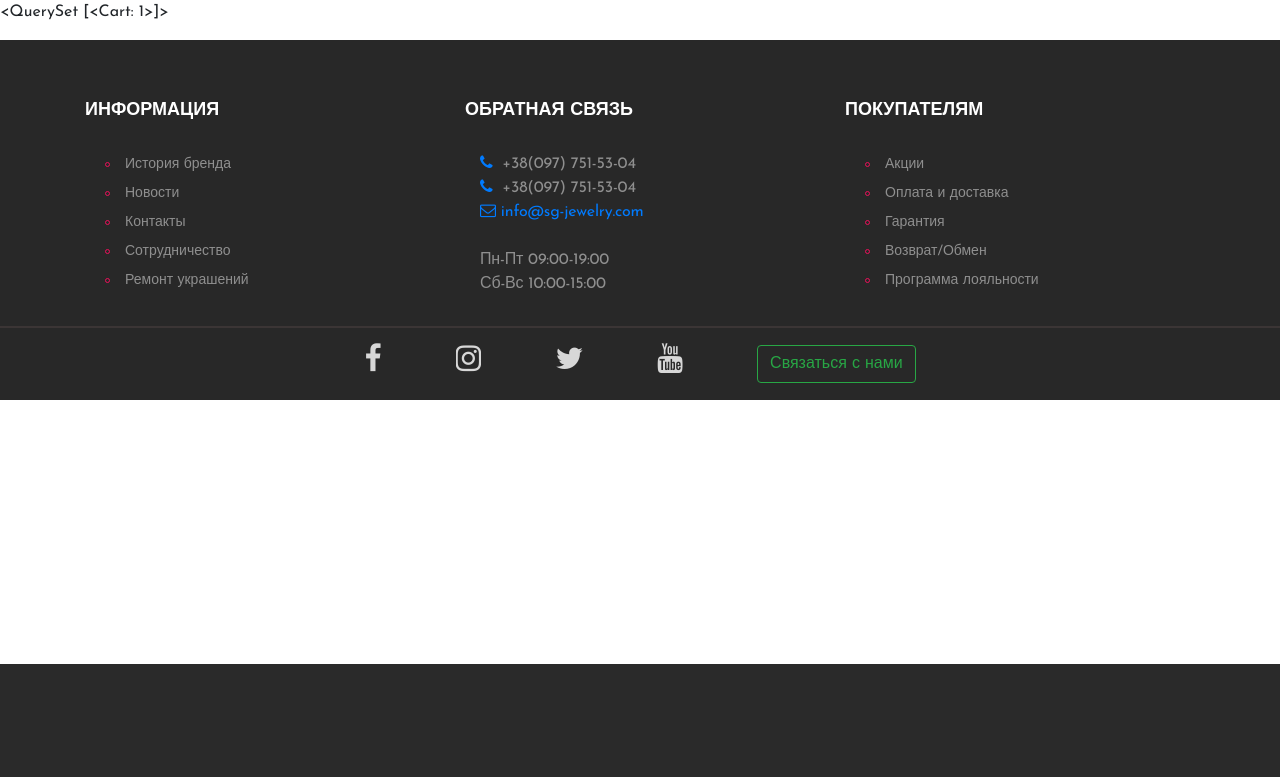
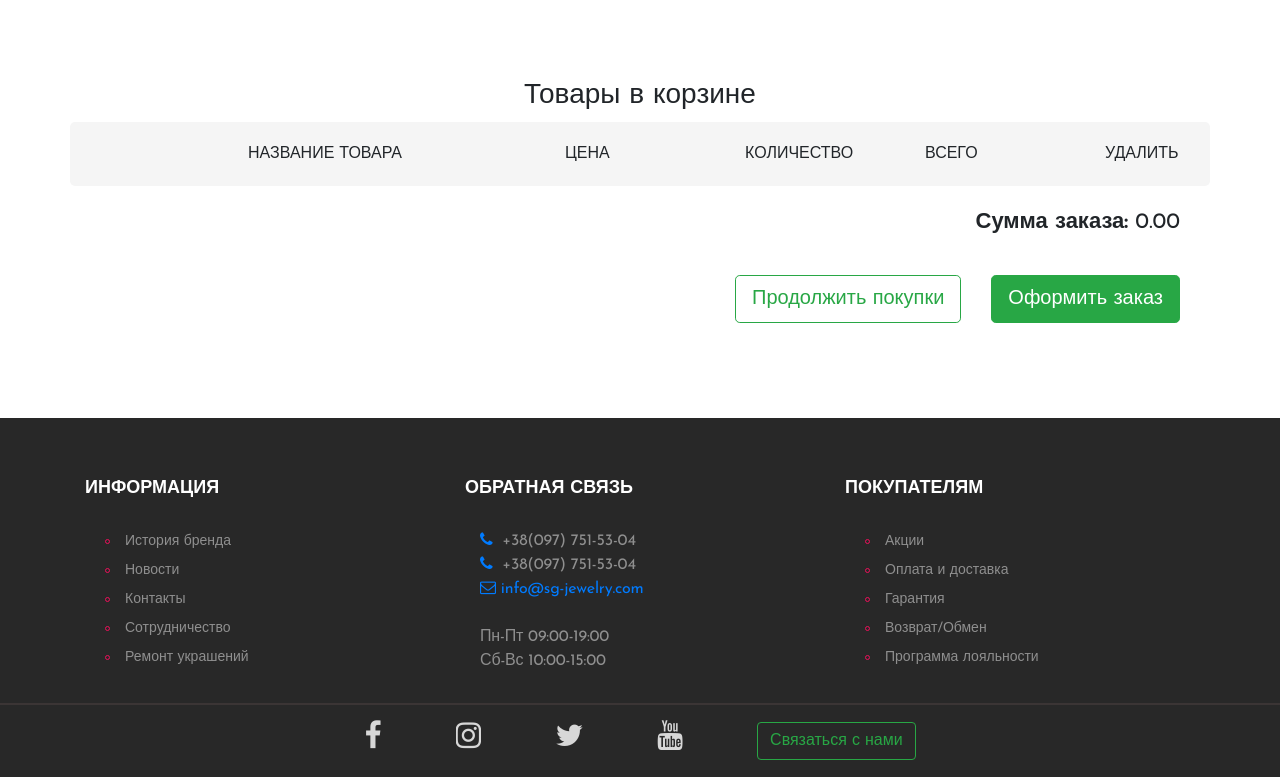
Before and after one commit to Masergik/djangolearning, a Django app: page /cart/ in a window 1280 px wide. Shown: the part 136-913 px from the top of the page. Before the commit the page ends 800 px from the top, so only its background shows below. Run offline with Django 3.2, Linux system fonts and the light colour scheme; data comes from the database, SQL or seed files in the repository; tables that the repository leaves empty hold one stand-in row (values such as "Sample post"); some libraries are stand-ins or nearby versions.

Commit message:
Add checkout-page; add delete-product-button; fixed some bugs

```diff
--- a/jewelry_store/core/static/css/style.css
+++ b/jewelry_store/core/static/css/style.css
@@ -84,8 +84,8 @@
 .cart-items {
     position: absolute;
     top: 42px;
-    left: -350px;
-    width: 500px;
+    left: -400px;
+    width: 550px;
     border: 1px solid #28a745;
     border-radius: .25rem;
     background-color: #56ce71;;
@@ -720,6 +720,13 @@
 .btn-wide {
     margin: 15px;
 }
+
+.btn-order{
+    margin: 50px 135px 15px 35px;
+    width: 405px;
+    height: 70px;
+    font-size: 30px;
+}
 /* ----------------
   ENDcheckout.html
 ---------------------*/
--- a/jewelry_store/core/static/js/main.js
+++ b/jewelry_store/core/static/js/main.js
@@ -34,9 +34,6 @@
 	});
 })(jQuery);
 
-
-
-
 	/*------------------
 		Product Form
 	--------------------*/
@@ -44,6 +41,46 @@
 
 	var form = $('#form_buy_product');
 	console.log(form);
+
+	function cartUpdating(product_id, quantity, size_value, is_delete) {
+	    var data = {};
+        data.product_id = product_id;
+        data.quantity = quantity;
+        data.size = size_value;
+        var csrf_token = $('#header_find_prod [name="csrfmiddlewaretoken"]').val();
+        data["csrfmiddlewaretoken"] = csrf_token;
+
+        if (is_delete) {
+            data["is_delete"] = true;
+        }
+
+        var url = form.attr("action");
+
+        console.log(data)
+        $.ajax({
+             url: url,
+             type: 'POST',
+             data: data,
+             cache: true,
+             success: function (data) {
+                 console.log("OK");
+                 if (data.products_total_quantity || data.products_total_quantity == 0){
+                    $('#cart_total_quantity').text(data.products_total_quantity);
+                    console.log(data.products);
+                    $('.cart-items ul').html("");
+                    $.each(data.products, function(k, v){
+                        $('.cart-items ul').append('<li>'+v.name+' (размер: '+v.size+'), '+v.quantity+' шт. по '+v.price_per_item+' грн  '+
+                	    '<a href="" class="delete-item" data-product_id="'+v.id+' "> <i class="flaticon-cancel-1"></i></a>'+
+                        '</li>');
+                    });
+                 }
+             },
+             error: function(){
+                console.log("error");
+             }
+        });
+	};
+
 	form.on('submit', function(e){
 	    e.preventDefault();
 	    var quantity = $('#quantity').val();
@@ -63,52 +100,13 @@
 	    console.log(product_price);
 	    console.log(product_sale);
 	    console.log(product_price_with_sale);
+	    var is_delete = false;
 
-            var data = {};
-            data.product_id = product_id;
-            data.quantity = quantity;
-            data.size = size_value;
-            var csrf_token = $('#form_buy_product [name="csrfmiddlewaretoken"]').val();
-            data["csrfmiddlewaretoken"] = csrf_token;
-            var url = form.attr("action");
-
-        console.log(data)
-        $.ajax({
-             url: url,
-             type: 'POST',
-             data: data,
-             cache: true,
-             success: function (data) {
-                 console.log("OK");
-                 console.log(data.size);
-                 console.log(data.products_total_quantity);
-                 if (data.products_total_quantity){
-                    $('#cart_total_quantity').text(data.products_total_quantity);
-                    console.log(data.products);
-                    $('.cart-items ul').html("");
-                    $.each(data.products, function(k, v){
-                        $('.cart-items ul').append('<li>'+v.name+' (размер: '+v.size+'), '+v.quantity+' шт. по '+v.price_per_item+' грн  '+
-                	    //'<a href="" class="delete-item"> <i class="flaticon-cancel-1"> </a>'+
-                        '</li>');
-                    });
-                 }
-             },
-             error: function(){
-                console.log("error");
-             }
-        })
+        cartUpdating(product_id, quantity, size_value, is_delete);
 
 	});
 
-//    function showingCart(){
-//        $('.cart-items').toggleClass('d-none');
-//    };
-
-//	$('.cart-container').on('click', function(e){
-//	    e.preventDefault();
-//	    showingCart();
-//	});
-
+// Отображение окна корзины при наведении на кнопку "Корзина" в Navbar
 	$('.cart-container').mouseover(function(){
 	    $('.cart-items').removeClass('d-none');
 	});
@@ -117,32 +115,44 @@
 	    $('.cart-items').addClass('d-none');
 	});
 
-//	$(document).on('click', '.delete-item', function(e){
-//	    e.preventDefault();
-//	    $(this).closest('li').remove();
-//	});
-//
-//	function calculatingCartAmount(){
-//	var total_order_amount = 0
-//	    $('.product-total-price').each(function(){
-//	        total_order_amount += parseInt($(this).text());
-//	    });
-//	    $('#total_order_amount').text(total_order_amount);
-//	};
-//
-//	$(document).on('change', ".quantity-input", function(){
-//	    var current_quantity = parseInt($(this).val());
-//	    console.log(current_quantity)
-//
-//	    var current_div = $(this).closest('span');
-//	    var current_price = parseInt(current_div.find('.product-price-per-item').text());
-//	    console.log(current_price)
-//	    var total_amount = current_quantity*current_price;
-//	    console.log(total_amount)
-//	    current_div.find('.product-total-price').text(total_amount);
-//
-//	    calculatingCartAmount();
-//	})
-//
-//	calculatingCartAmount();
+     $(document).on('click', '.delete-item', function(e){
+         e.preventDefault();
+         var product_id = $(this).data("product_id");
+         console.log(product_id);
+         var quantity = 0;
+         var size_value = $(this).data("size");
+         var is_delete = true;
+
+         cartUpdating(product_id, quantity, size_value, is_delete);
+     });
+
+/////////////////////////////////////////////////////////////
+// Пофиксить обновление количества товаров в корзине
+    function calculatingCartAmount(){
+        var total_order_amount = 0;
+        $('.product-total-price').each(function() {
+            total_order_amount = total_order_amount + parseFloat($(this).text());
+        });
+        console.log(total_order_amount);
+        $('#total_order_amount').text(total_order_amount.toFixed(2));
+    };
+
+    $(document).on('change', ".quantity-input", function(){
+        var current_quantity = $(this).val();
+        console.log(current_quantity);
+
+        var current_div = $(this).closest('span');
+        var current_price = parseFloat(current_div.find('.product-price-per-item').text()).toFixed(2);
+        console.log(current_price);
+        var total_amount = parseFloat(current_quantity*current_price).toFixed(2);
+        console.log(total_amount);
+        current_div.find('.product-total-price').text(total_amount);
+
+        calculatingCartAmount();
+    });
+
+    calculatingCartAmount();
+
+///////////////////////////////////////////////////////////
+
 })
--- a/jewelry_store/core/templates/base.html
+++ b/jewelry_store/core/templates/base.html
@@ -33,7 +33,8 @@
             </div>
           </div>
           <div class="col-lg-4">
-            <form class="header-search">
+            <form class="header-search form_common_atr" id="header_find_prod">
+              {% csrf_token %}
               <input type="search" placeholder="Введите название товара или артикул" class="header-search-text">
               <button type="submit"><i class="flaticon-search"></i></button>
             </form>
@@ -52,7 +53,6 @@
         </div>
       </div>
     </div>
-  <!--<header class="header-section position-sticky" style="top:5px">-->
   <header class="header-section">
     <nav class="navbar navbar-expand-lg navbar-dark my-navbar">
       <a class="navbar-brand" href="/"><img src="{% static 'img/logo-img.jpg' %}" class="site-logo"></a>
@@ -103,7 +103,7 @@
       </div>
       <div class="cart-container">
 
-        <a href="/checkout/" type="button" class="btn btn-outline-success ml-auto"><i class="flaticon-bag"> </i><span class="badge badge-pill badge-success" id="cart_total_quantity">
+        <a href="/cart/" type="button" class="btn btn-outline-success ml-auto"><i class="flaticon-bag"> </i><span class="badge badge-pill badge-success" id="cart_total_quantity">
           {% if products_total_quantity %}
             {{ products_total_quantity }}
           {% else %}
@@ -113,7 +113,11 @@
         <div class="cart-items d-none">
           <ul>
             {% for product_in_cart in products_in_cart %}
-              <li>{{ product_in_cart.product.name }}, {{ product_in_cart.quantity }} шт. по {{ product_in_cart.price_per_item }} грн</li>
+            <li>
+              {{ product_in_cart.product.name }} (размер: {{ product_in_cart.size }}), {{ product_in_cart.quantity }} шт.
+              по {{ product_in_cart.price_per_item }} грн
+              <a href=""> <i class="delete-item flaticon-cancel-1" data-product_id="{{ product_in_cart.id }}"></i></a>
+            </li>
             {% endfor %}
           </ul>
         </div>
@@ -184,7 +188,6 @@
 
     <!-- Optional JavaScript -->
     <!-- jQuery first, then Popper.js, then Bootstrap JS -->
-    <!--<script src="https://code.jquery.com/jquery-3.3.1.slim.min.js" integrity="sha384-q8i/X+965DzO0rT7abK41JStQIAqVgRVzpbzo5smXKp4YfRvH+8abtTE1Pi6jizo" crossorigin="anonymous"></script>-->
     <script src="{% static 'js/jquery-3.3.1.min.js' %}"></script>
     <script src="https://cdnjs.cloudflare.com/ajax/libs/popper.js/1.14.7/umd/popper.min.js" integrity="sha384-UO2eT0CpHqdSJQ6hJty5KVphtPhzWj9WO1clHTMGa3JDZwrnQq4sF86dIHNDz0W1" crossorigin="anonymous"></script>
     <script src="https://stackpath.bootstrapcdn.com/bootstrap/4.3.1/js/bootstrap.min.js" integrity="sha384-JjSmVgyd0p3pXB1rRibZUAYoIIy6OrQ6VrjIEaFf/nJGzIxFDsf4x0xIM+B07jRM" crossorigin="anonymous"></script>
--- a/jewelry_store/core/urls.py
+++ b/jewelry_store/core/urls.py
@@ -2,14 +2,13 @@
 from django.conf.urls.static import static
 from django.urls import path, include
 from django.views.generic import TemplateView
-from .views import BaseView, IndexView, ContactUsView, RegistrationView, LoginView
+from .views import IndexView, ContactUsView, RegistrationView, LoginView
 
 from core.views import AddProductView, HomeView, DeliveryView
 from . import views
 
 
 urlpatterns = [
-    # path('', BaseView.as_view(), name='base'),
     path('', IndexView.as_view(), name='index_class'),
     path('contact-us/', ContactUsView.as_view(), name='contact_us'),
     path('email-sent/', ContactUsView.as_view(template_name='core/email-sent.html')),
@@ -17,11 +16,9 @@
     path('logout/', views.logout_view, name='logout'),
     path('registration/', RegistrationView.as_view(), name='registration'),
     path('accounts/', include('django.contrib.auth.urls')),
-
     path('about-us/', views.about_us, name='about-us'),
 
     path('contact/', TemplateView.as_view(template_name='core/contact.html')),
-    # path('', HomeView.as_view(), name='homeview'),
     path('delivery/', DeliveryView.as_view(), name='deliveryview'),
     path('add-product/', AddProductView.as_view()),
 ] + static(settings.MEDIA_URL, document_root=settings.MEDIA_ROOT)
--- a/jewelry_store/jewelry_store/settings.py
+++ b/jewelry_store/jewelry_store/settings.py
@@ -71,7 +71,7 @@
                 'django.contrib.messages.context_processors.messages',
                 'django.template.context_processors.media',
 
-                'order.context_processors.getting_cart_info'
+                'order.context_processors.getting_cart_info',
             ],
         },
     },
--- a/jewelry_store/order/forms.py
+++ b/jewelry_store/order/forms.py
@@ -6,3 +6,5 @@
     last_name = forms.CharField(required=True)
     phone = forms.CharField(required=True)
     address = forms.CharField(required=True)
+    comments = forms.CharField(widget=forms.widgets.Textarea(
+        attrs={'class': "form-control", 'rows': 7, 'data-form-field': "Comments"}))
--- a/jewelry_store/order/templates/order/cart.html
+++ b/jewelry_store/order/templates/order/cart.html
@@ -7,7 +7,56 @@
 
 {% block content %}
 <!-- Shopping Cart Section-->
-<p>
-  {{ cart }}
-</p>
+<section class="shopping-cart">
+  <form method="post" id="form_buy_product" action="{% url 'order:cart_adding' %}">
+    {% csrf_token %}
+      <div class="container">
+        <div class="cart cart-holder">
+          <h3 class="text-center">Товары в корзине</h3>
+            <div class="row cart-header">
+                <div class="col-5 text-center">Название товара</div>
+                <div class="col-2">Цена</div>
+                <div class="col-2">Количество</div>
+                <div class="col-2">Всего</div>
+                <div class="col-1 text-center">Удалить</div>
+            </div>
+            <div class="cart-body">
+              <!-- Product list-->
+              {% for product_in_cart in products_in_cart %}
+              <div class="item">
+                <div class="row d-flex align-items-center">
+                  <div class="col-5">
+                    <div class="d-flex align-items-center">
+                      <img src="/{{ product_in_cart.product.productimage_set.first.image.url }}" alt="..." class="cart-img-fluid">
+                      <div class="title"><a href="/product/{{ product_in_cart.product.id }}/">
+                          <h5>{{ product_in_cart.product.name }}</h5><span class="text-muted">Размер: {{ product_in_cart.size }}</span></a></div>
+                    </div>
+                  </div>
+                  <div class="col-2"><span class="product-price-per-item">{{ product_in_cart.price_per_item }}</span></div>
+                  <div class="col-2 d-flex align-items-center quantity d-flex">
+
+                                <!-- Пофиксить main.js для изменения количества товаров в корзине -->
+                    <span class="text-center quantity-input">{{ product_in_cart.quantity }}</span>
+                    <!--<input type="number" value="{{ product_in_cart.quantity }}" min="1" max="30" step="1" class="quantity-input">-->
+
+                  </div>
+                  <div class="col-2"><span class="product-total-price">{{ product_in_cart.total_price }}</span></div>
+                  <div class="col-1 text-center">
+                    <a href=""><i class="delete-item fa fa-trash" data-product_id="{{ product_in_cart.id }}" data-size="{{ product_in_cart.size }}"></i></a>
+                  </div>
+                </div>
+              </div>
+              {% endfor %}
+            </div>
+        </div>
+      </div>
+      <div class="text-right">
+        <p class="total-amount"><b>Сумма заказа:</b> <span id="total_order_amount">{{ cart_total_price }} грн</span></p>
+      </div>
+      <div class="container">
+        <div class="d-flex align-items-center justify-content-center justify-content-md-end flex-column flex-md-row"><a href="/" class="btn btn-lg btn-outline-success btn-wide">Продолжить покупки</a> <a href="/checkout/" type="submit" class="btn btn-lg btn-success btn-wide">Оформить заказ</a></div>
+      </div>
+  </form>
+</section>
+
 {% endblock content %}
--- a/jewelry_store/order/urls.py
+++ b/jewelry_store/order/urls.py
@@ -4,7 +4,8 @@
 from . import views
 
 urlpatterns = [
-    path('cart_adding/', views.cart_adding_view, name='cart_adding'),
+    path('cart_adding/', views.cart_adding, name='cart_adding'),
     path('checkout/', views.checkout_view, name='checkout'),
     path('cart/', views.cart_view, name='cart'),
+    path('order-accepted/', views.checkout_view, name='order-accepted'),
 ] + static(settings.MEDIA_URL, document_root=settings.MEDIA_ROOT)
--- a/jewelry_store/order/views.py
+++ b/jewelry_store/order/views.py
@@ -1,11 +1,11 @@
 from django.http import JsonResponse
 from django.shortcuts import render
-from core.models import MyUser
+
 from .forms import CheckoutClientForm
-from .models import ProductInCart, Cart
+from .models import ProductInCart, ProductInOrder, Order
 
 
-def cart_adding_view(request):
+def cart_adding(request):
     return_dict = dict()
     session_key = request.session.session_key
     print(request.POST)
@@ -14,20 +14,24 @@
     quantity = data.get("quantity")
     size = data.get("size")
 
-    new_product, created = ProductInCart.objects.get_or_create(
-        session_key=session_key, product_id=product_id, size=size, is_active=True, defaults={"quantity": quantity}
-    )
-    if not created:
-        new_product.quantity += int(quantity)
-        new_product.save(force_update=True)
+    is_delete = data.get("is_delete")
+    if is_delete == 'true':
+        ProductInCart.objects.filter(id=product_id).update(is_active=False)
+    else:
+        new_product, created = ProductInCart.objects.get_or_create(
+            session_key=session_key, product_id=product_id, size=size, is_active=True, defaults={"quantity": quantity})
+        if not created:
+            new_product.quantity += int(quantity)
+            new_product.save(force_update=True)
 
     products_in_cart = ProductInCart.objects.filter(session_key=session_key, is_active=True)
     products_total_quantity = products_in_cart.count()
     return_dict["products_total_quantity"] = products_total_quantity
+    return_dict["products"] = list()
 
-    return_dict["products"] = list()
     for item in products_in_cart:
         product_dict = dict()
+        product_dict["id"] = item.id
         product_dict["name"] = item.product.name
         product_dict["size"] = item.size
         product_dict["price_per_item"] = item.price_per_item
@@ -38,33 +42,19 @@
 
 
 def cart_view(request):
-    cart = Cart.objects.all()
-    context = {
-        'cart': cart
-    }
-    return render(request, 'order/cart.html', context)
-
-
-# def add_to_cart_view(request):
-#     session_key = request.session.session_key
-#     data = request.POST
-#     product_id = data.get("product_id")
-#     quantity = data.get("quantity")
-#
-#     new_product, created = ProductInCart.objects.get_or_create(
-#         session_key=session_key, product_id=product_id, is_active=True, defaults={"quantity": quantity}
-#     )
-#     if not created:
-#         new_product.quantity += int(quantity)
-#         new_product.save(force_update=True)
-#
-#     products_in_cart = ProductInCart.objects.filter(session_key=session_key, is_active=True)
-#     products_total_quantity = products_in_cart.count()
+    session_key = request.session.session_key
+    products_in_cart = ProductInCart.objects.filter(session_key=session_key, is_active=True)
+    print(products_in_cart)
+    cart_total_price = 0
+    for product_in_cart in products_in_cart:
+        cart_total_price += product_in_cart.total_price
+    return render(request, 'order/cart.html', locals())
 
 
 def checkout_view(request):
     session_key = request.session.session_key
-    products_in_cart = ProductInCart.objects.filter(session_key=session_key, is_active=True)
+    products_in_cart = ProductInCart.objects.filter(session_key=session_key, is_active=True, order__isnull=True)
+
     form = CheckoutClientForm(request.POST)
     if request.user.is_authenticated:
         client = request.user
@@ -72,19 +62,41 @@
     for product_in_cart in products_in_cart:
         cart_total_price += product_in_cart.total_price
     if request.POST:
+        print(request.POST)
         if form.is_valid():
+            print("yes")
             data = request.POST
-            first_name = data.get['first_name']
-            last_name = data.get['last_name']
-            username = data.get['username']
-            email = data.get['email']
-            phone = data.get['phone']
-            address = data.get['address']
+            first_name = data.get('first_name')
+            last_name = data.get('last_name')
+            username = data.get('username')
+            email = data.get('email')
+            phone = data.get('phone')
+            address = data.get('address')
+            comments = data.get('comments')
 
-            for name, value in data.items:
+            order = Order.objects.create(
+                customer=request.user, order_total_price=cart_total_price, customer_name=first_name,
+                customer_lastname=last_name, customer_phone=phone, customer_address=address, comments=comments,
+                customer_email=email, status_id=1)
+            print(order)
+            context = {
+                'order': order,
+            }
+            for name, value in data.items():
                 if name.startswith("product_in_cart_"):
                     product_in_cart_id = name.split("product_in_cart_")[1]
+                    product_in_cart = ProductInCart.objects.get(id=product_in_cart_id)
 
+                    product_in_cart.quantity = value
+                    product_in_cart.order = order
+                    product_in_cart.save(force_update=True)
+
+                    ProductInOrder.objects.create(product=product_in_cart.product, quantity=product_in_cart.quantity,
+                                                  price_per_item=product_in_cart.price_per_item,
+                                                  total_price=product_in_cart.total_price,
+                                                  order=order)
+
+            return render(request, 'order/order-accepted.html', context)
         else:
             print('no')
     return render(request, 'order/checkout.html', locals())
--- a/jewelry_store/store/templates/store/product.html
+++ b/jewelry_store/store/templates/store/product.html
@@ -16,19 +16,16 @@
       </div>
       <div class="col-lg-6">
         <div class="product-info">
-
         <h1 class="text-center">
           {{ product.name }}
         </h1>
           <p>Артикул: {{ product.vendor_code}}</p>
-
           {% if product.sale_percent.sale_percent %}
             <h5><del> {{ product.price }} UAH</del></h5>
             <h4 class="text-danger">Цена: {{ price_with_sale }} UAH</h4>
           {% else %}
             <h4>Цена: {{ product.price }} UAH</h4>
           {% endif %}
-
           <div>
              <form id="form_buy_product" action="{% url 'order:cart_adding' %}">
               {% csrf_token %}
--- a/jewelry_store/store/views.py
+++ b/jewelry_store/store/views.py
@@ -12,12 +12,12 @@
     # Создать session_key для неавторизированного пользователя
     if not session_key:
         request.session.cycle_key()
+    print(request.session.session_key)
 
     # Расчет цены товара со скидкой
     if product.sale_percent.sale_percent != 0:
         price_with_sale = (product.price * (1 - product.sale_percent.sale_percent / Decimal(100)))\
             .quantize(Decimal('1.00'))
-        print(product.sale_percent.sale_percent, type(product.sale_percent.sale_percent))
     return render(request, 'store/product.html', locals())
 
 
```
Also changed, not shown: jewelry_store/core/views.py (+0 -8 lines), jewelry_store/order/admin.py (+8 -0 lines), jewelry_store/order/models.py (+8 -11 lines), jewelry_store/order/templates/order/checkout.html (+19 -20 lines), jewelry_store/order/templates/order/order-accepted.html (added, +18 -0 lines), jewelry_store/db.sqlite3, jewelry_store/order/migrations/0013_auto_20190313_2027.py (added), jewelry_store/order/migrations/0014_cart_session_key.py (added).
